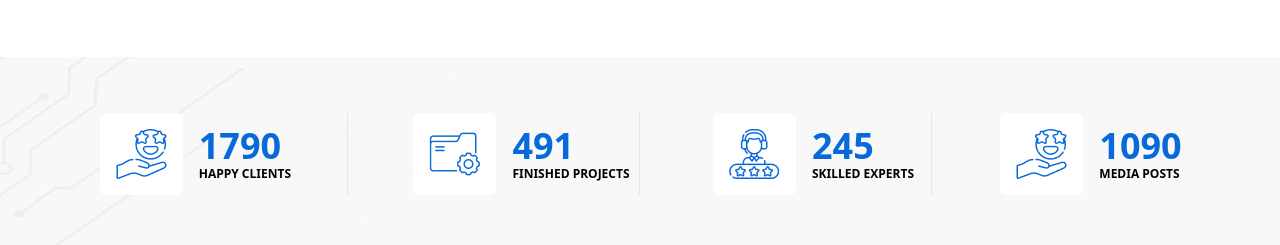
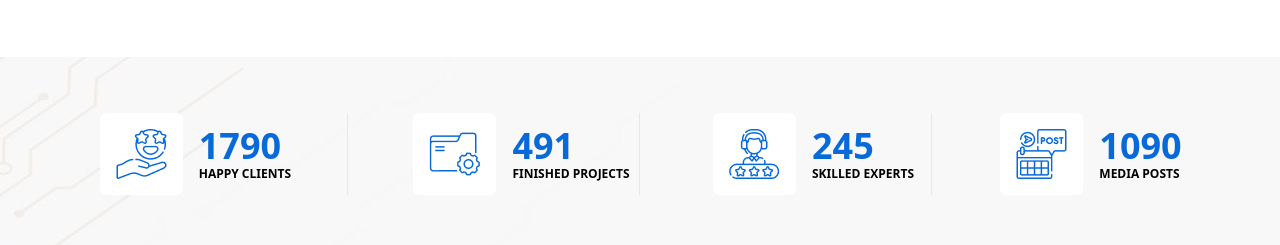
Before and after one commit to KavanGamii/Tech-Consulting, a website: page index.html in a window 1280 px wide. Shown: the part 1695-1940 px from the top of the page. Drawn offline with Linux system fonts and the light colour scheme.

Commit message:
some image changes

```diff
--- a/index.html
+++ b/index.html
@@ -208,7 +208,7 @@
                     </div>
                 </div>
                 <div class="flex sm:justify-center sm:mr-[30px] items-center mb-4 lg:mb-0 gap-4 md:ml-10 lg:ml-14">
-                    <img class="p-4 rounded-md bg-white" src="./assets/images/reason-1.png" alt="">
+                    <img class="p-4 rounded-md bg-white" src="./assets/images/reason-4.png" alt="">
                     <div>
                         <h4 class="text-[#086AD8] font-bold text-4xl">1090</h4>
                         <p class="font-bold text-xs uppercase">Media Posts</p>
```
